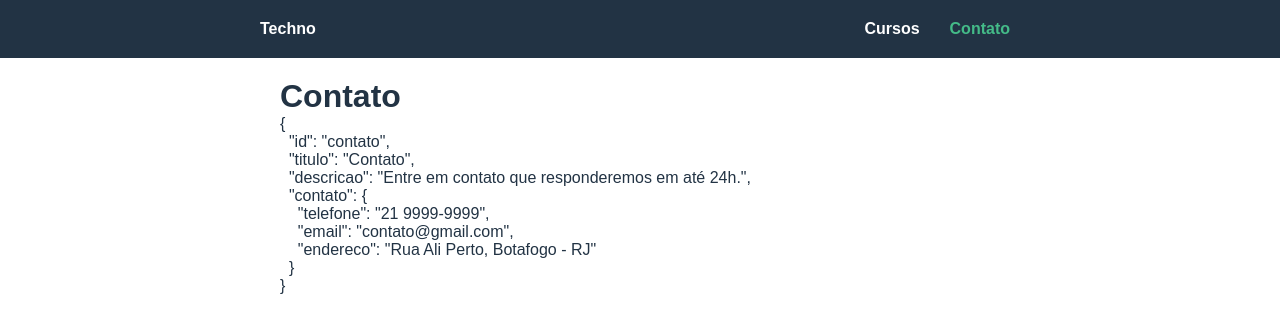
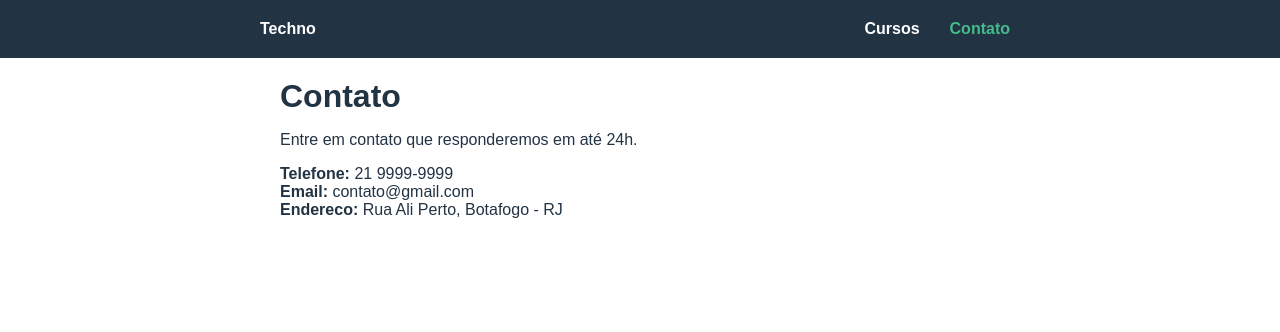
Before and after one commit to Henrique1204/Techno-Cursos, a Vue app: page /contato in a window 1280 px wide. Shown: the top 332 px of the page. Built offline with nearby package versions, Linux system fonts and the light colour scheme; data requests are answered from the project's data file.

Commit message:
Implementar conteudo e estilo em contato

```diff
--- a/src/views/Contato.vue
+++ b/src/views/Contato.vue
@@ -4,8 +4,14 @@
 
         <transition name="entrada">
             <div v-if="dados">
-                <h1>Contato</h1>
-                <pre>{{dados}}</pre>
+                <h1>{{dados.titulo}}</h1>
+                <p>{{dados.descricao}}</p>
+
+                <ul>
+                    <li v-for="(valor, key, index) in dados.contato" :key="key + '_' + index">
+                        <span>{{key}}:</span> {{valor}}
+                    </li>
+                </ul>
             </div>
         </transition>
     </div>
@@ -23,6 +29,17 @@
     }
 </script>
 
-<style>
+<style scoped>
+    h1 {
+        margin-bottom: 1rem;
+    }
 
+    ul {
+        margin-top: 1rem;
+    }
+
+    ul li span{
+        font-weight: bold;
+        text-transform: capitalize;
+    }
 </style>
```
